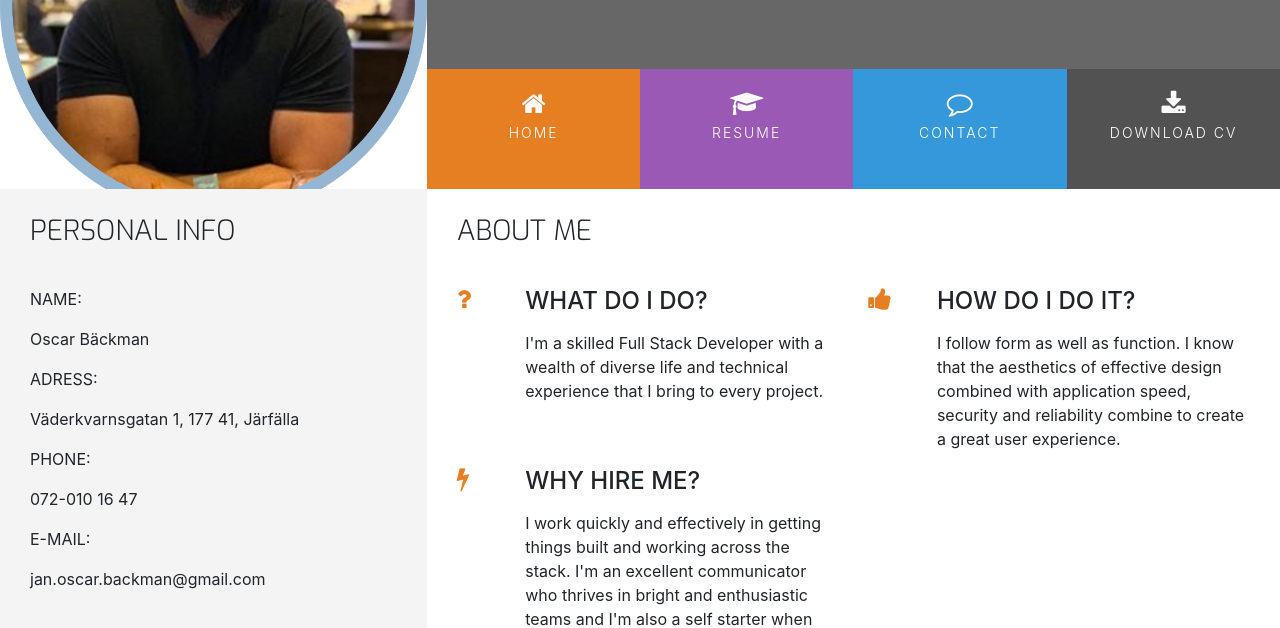
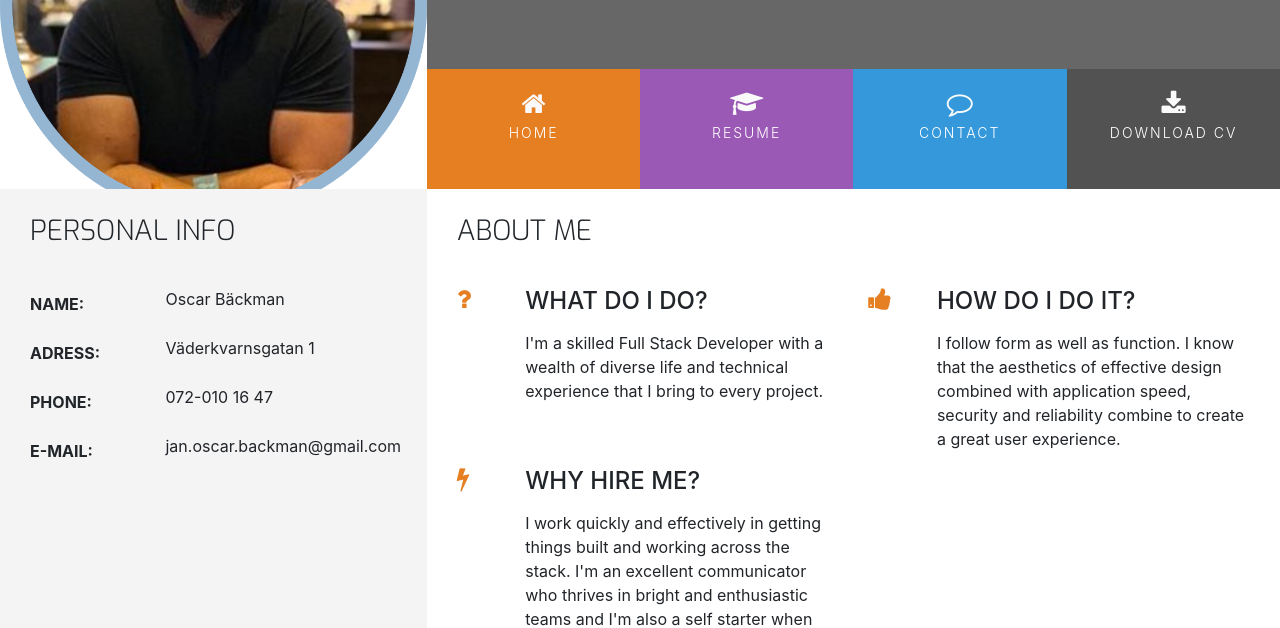
Before and after one commit to OscarBackman92/Resume-Oscar-B, a plain HTML site: page index.html in a window 1280 px wide. Shown: the part 180-808 px from the top of the page. Drawn offline with nearby package versions, Linux system fonts and the light colour scheme.

Commit message:
added styling to personal-info-items

```diff
--- a/assets/css/style.css
+++ b/assets/css/style.css
@@ -222,3 +222,38 @@ footer {
 .three-reasons-heading {
     margin-bottom: 15px;
 }
+
+/*--------------------------------------------Personal info*/
+
+.personal-info-item {
+    margin-bottom: 20px;
+    display: block;
+    clear: both;
+}
+
+.personal-info-item .key,
+.personal-info-item .value {
+    padding-right: 8px;
+    display: inline-block;
+}
+
+.personal-info-item .key p,
+.personal-info-item .value p {
+    margin: 0;
+}
+
+.personal-info-item .key {
+    width: 30%;
+    margin-right: 21px;
+    padding-top: 5px;
+    vertical-align: top;
+}
+
+.personal-info-item .key p {
+    font-weight: 700;
+}
+
+.personal-info-item .value {
+    width: 60%;
+    position: relative;
+}
--- a/index.html
+++ b/index.html
@@ -81,7 +81,7 @@
                     </div>
                     <div class="value">
                         <p>
-                            Väderkvarnsgatan 1, 177 41, Järfälla
+                            Väderkvarnsgatan 1
                         </p>
                     </div>
                 </div>
```
